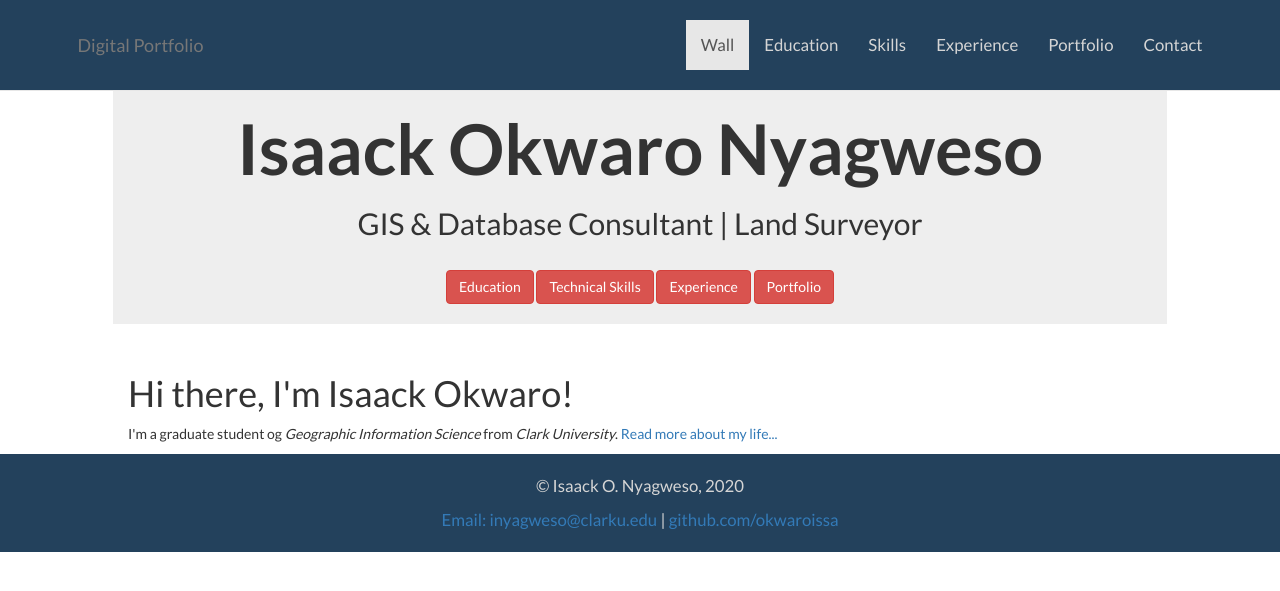
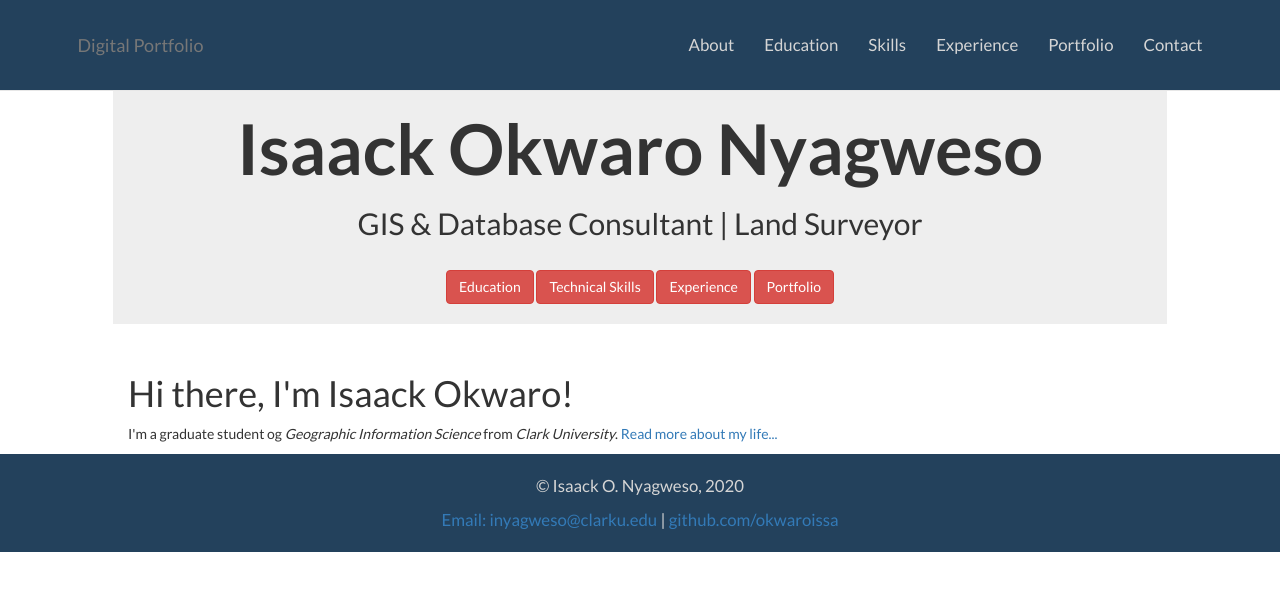
Before and after one commit to okwaroissa/okwaroissa.github.io, a Jekyll site: the page built from index.html, in a window 1280 px wide. Shown: the top 591 px of the page. Built offline with Jekyll 4.4.1, drawn with Linux system fonts in a browser that asks for light colours.

Commit message:
Update default.html

```diff
--- a/_layouts/default.html
+++ b/_layouts/default.html
@@ -24,7 +24,7 @@
 						</div>
 						<div class="navbar-collapse collapse" id="navbarResponsive">
 							<ul class="nav navbar-nav navbar-right">
-								<li><a href="#Wall" class="active">Wall</a></li>
+								<li><a href="#About" class="active">About</a></li>
 								<li><a href="#Education">Education</a></li>
 								<li><a href="#Skills">Skills</a></li>
 								<li><a href="#Experience">Experience</a></li>
```
